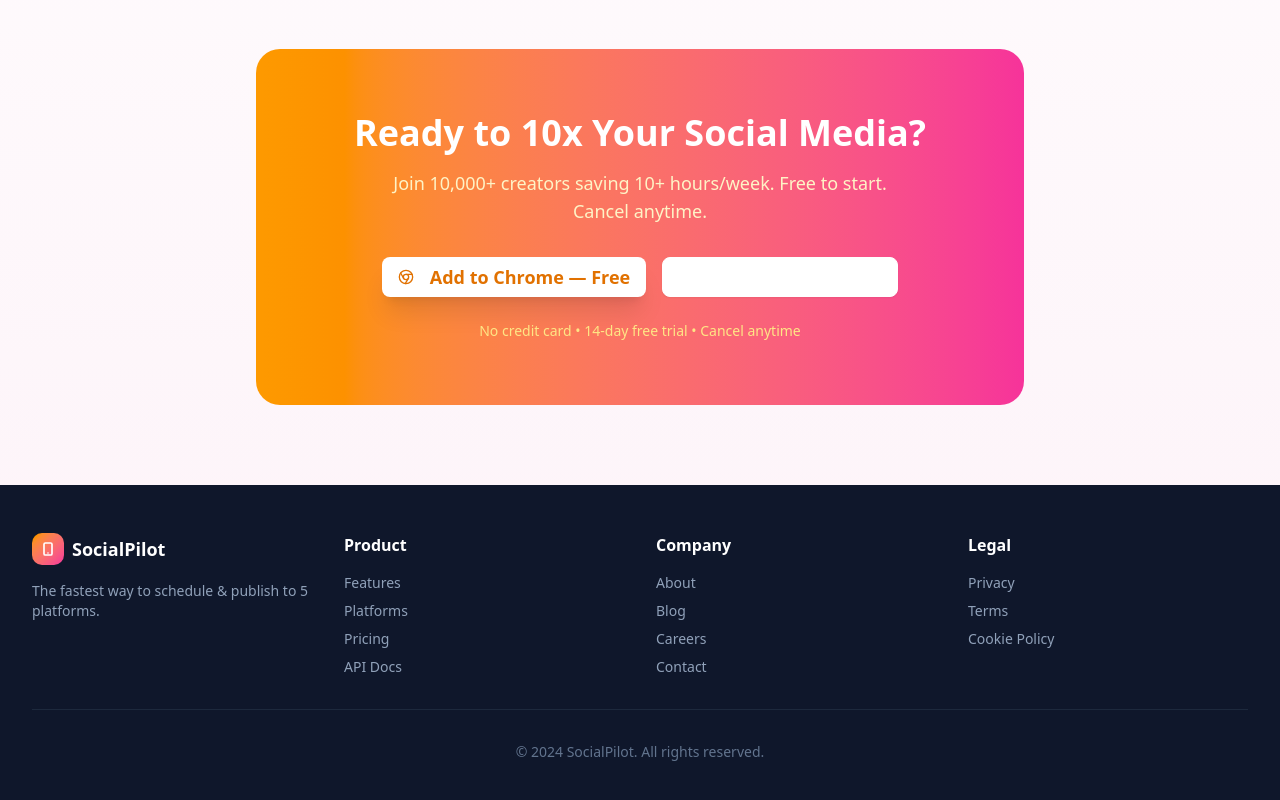
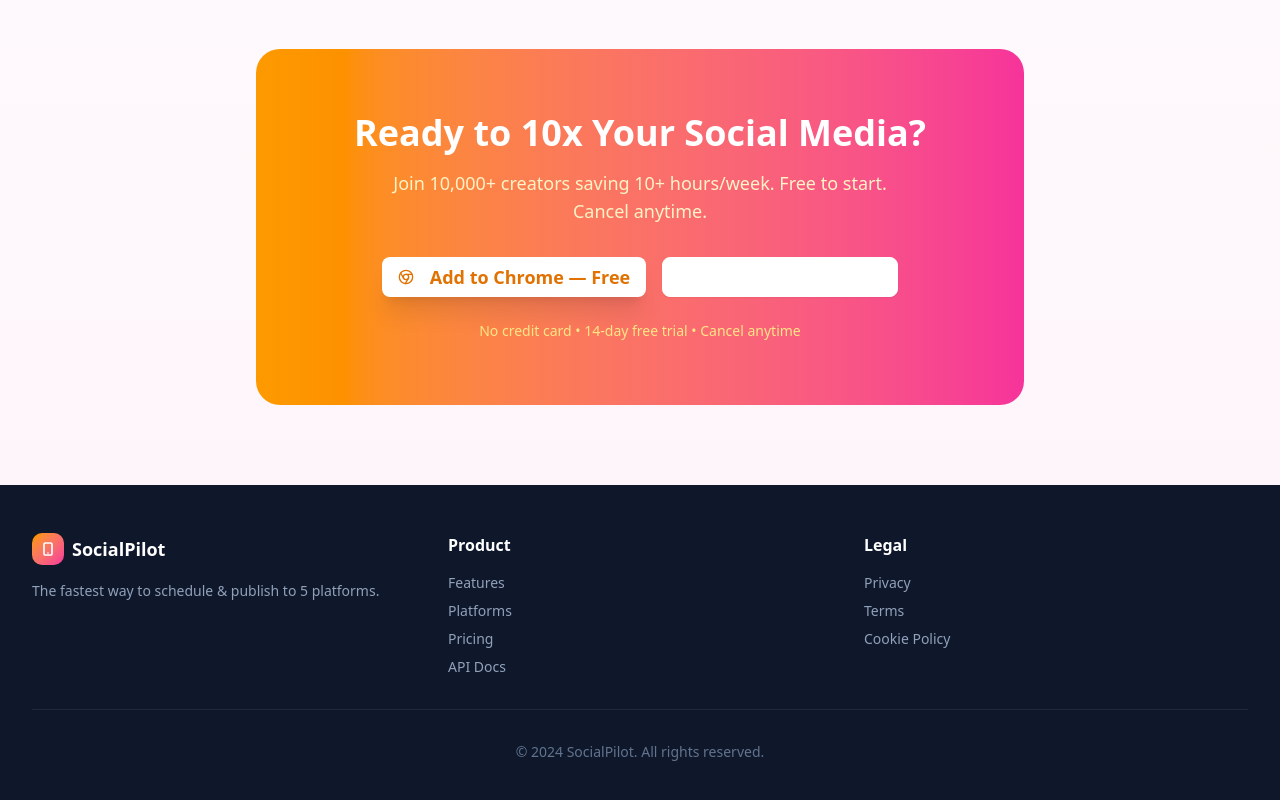
Before and after one commit to newphne226/Social-bulk-poster, a Next.js app: page / in a window 1280 px wide. Shown: the part 2111-2911 px from the top of the page. Built offline with nearby package versions, Linux system fonts and the light colour scheme.

Commit message:
Remove About, Blog, Careers, Contact links from footer - keep only internal anchor links and legal external links

```diff
--- a/src/components/extension-preview.tsx
+++ b/src/components/extension-preview.tsx
@@ -318,7 +318,7 @@
       {/* Footer */}
       <footer className="bg-slate-900 text-white py-12 px-4 sm:px-6 lg:px-8">
         <div className="max-w-7xl mx-auto">
-          <div className="grid md:grid-cols-4 gap-8 mb-8">
+          <div className="grid md:grid-cols-3 gap-8 mb-8">
             <div>
               <div className="flex items-center gap-2 mb-4">
                 <div className="h-8 w-8 rounded-lg bg-gradient-to-br from-amber-500 to-pink-500 flex items-center justify-center">
@@ -340,15 +340,6 @@
               </ul>
             </div>
             <div>
-              <h4 className="font-semibold mb-4">Company</h4>
-              <ul className="space-y-2 text-slate-400 text-sm">
-                <li><a href="#" onClick={(e) => { e.preventDefault(); openExternalLink("https://socialpilot.io/about"); }} className="hover:text-amber-400 transition-colors cursor-pointer">About</a></li>
-                <li><a href="#" onClick={(e) => { e.preventDefault(); openExternalLink("https://blog.socialpilot.io"); }} className="hover:text-amber-400 transition-colors cursor-pointer">Blog</a></li>
-                <li><a href="#" onClick={(e) => { e.preventDefault(); openExternalLink("https://socialpilot.io/careers"); }} className="hover:text-amber-400 transition-colors cursor-pointer">Careers</a></li>
-                <li><a href="#" onClick={(e) => { e.preventDefault(); openExternalLink("https://socialpilot.io/contact"); }} className="hover:text-amber-400 transition-colors cursor-pointer">Contact</a></li>
-              </ul>
-            </div>
-            <div>
               <h4 className="font-semibold mb-4">Legal</h4>
               <ul className="space-y-2 text-slate-400 text-sm">
                 <li><a href="#" onClick={(e) => { e.preventDefault(); openExternalLink("https://socialpilot.io/privacy"); }} className="hover:text-amber-400 transition-colors cursor-pointer">Privacy</a></li>
```
